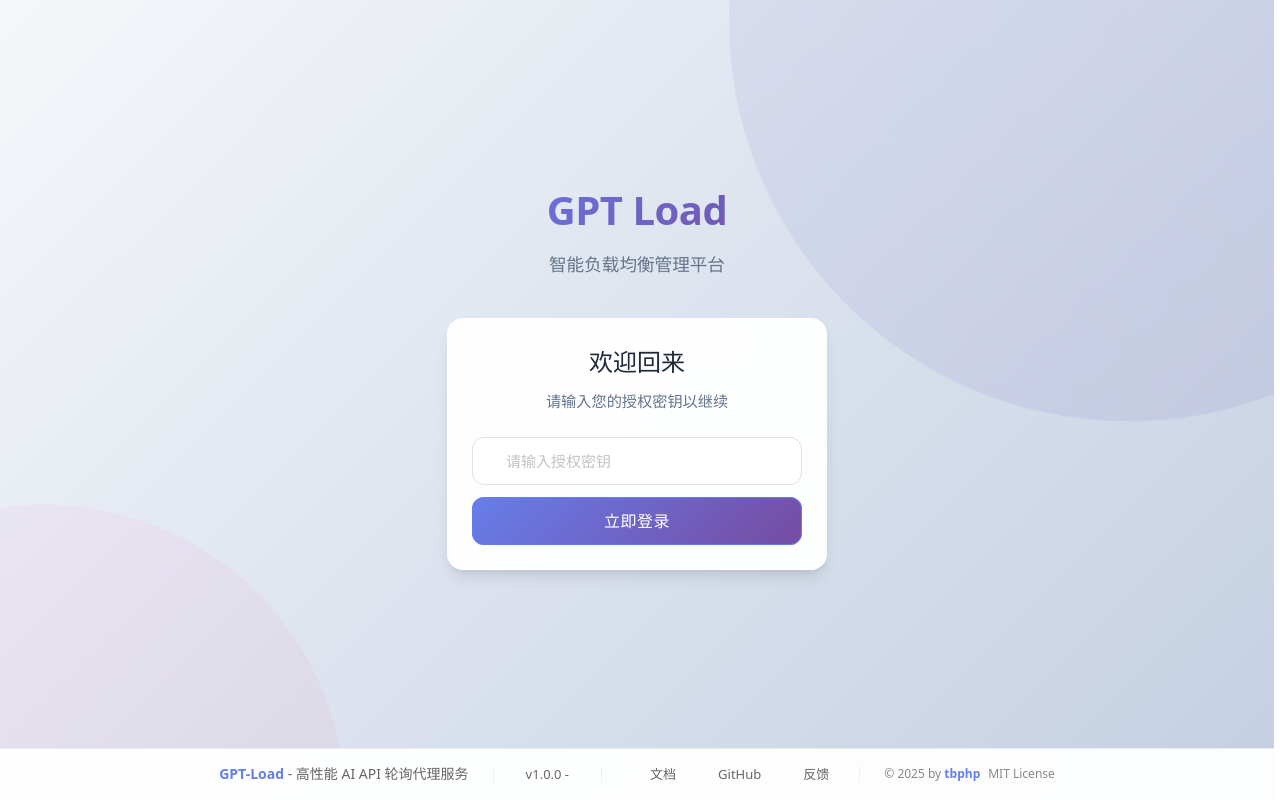
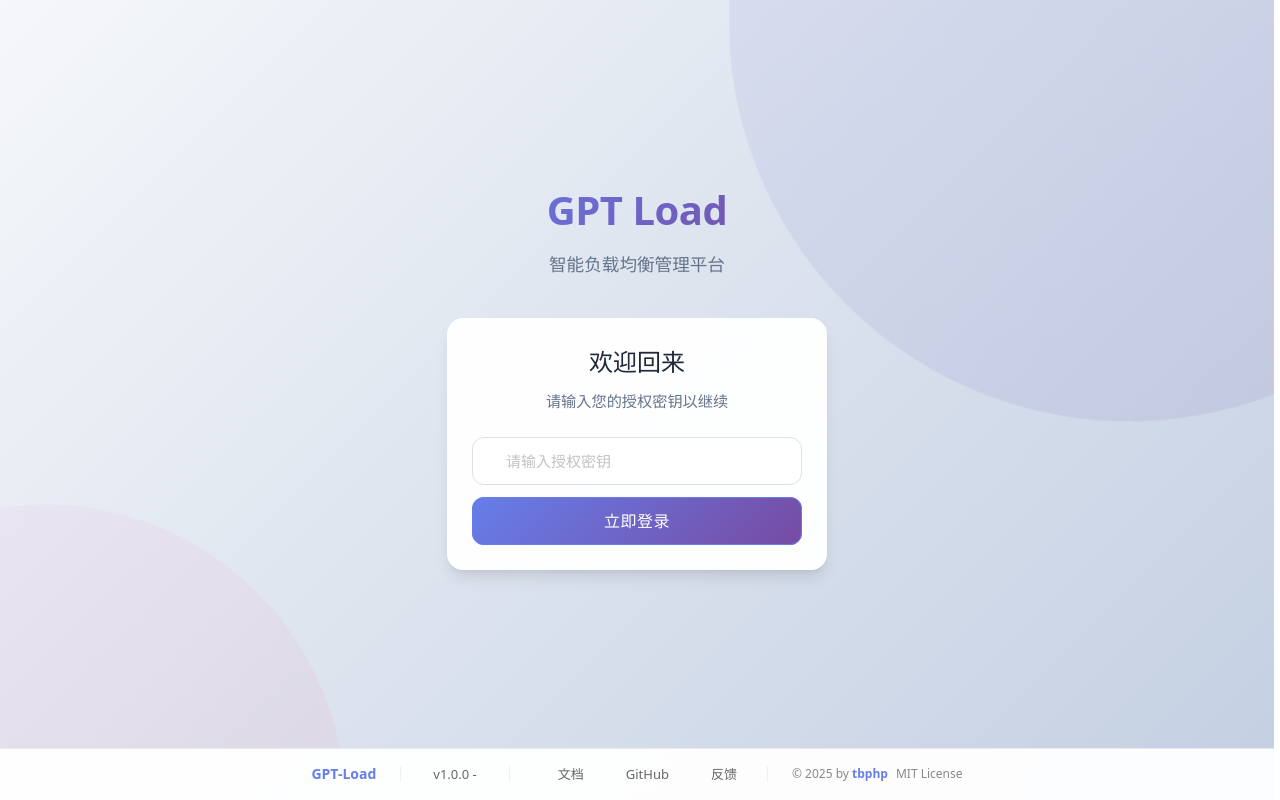
Before and after one commit to zhuzhuyule/autogateway, a Vue app in the folder web/: page /login in a window 1280 px wide. Built offline with nearby package versions, Linux system fonts and the light colour scheme; no server answers; some icons are missing.

Commit message:
docs: 去除多余说明文字

```diff
--- a/web/src/components/AppFooter.vue
+++ b/web/src/components/AppFooter.vue
@@ -87,7 +87,6 @@ onMounted(() => {
           <a href="https://github.com/tbphp/gpt-load" target="_blank" rel="noopener noreferrer">
             <b>GPT-Load</b>
           </a>
-          - 高性能 AI API 轮询代理服务
         </span>
 
         <n-divider vertical />
```
